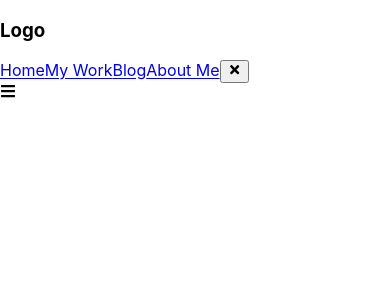
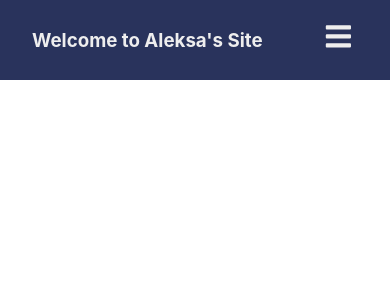
Before and after one commit to AleksaZatezalo/aleksazatezalo.com, a React (Create React App) app in the folder website/: page / in a window 390 px wide. Shown: the top 300 px of the page. Built offline with nearby package versions, Linux system fonts and the light colour scheme.

Commit message:
Navbar complete.

```diff
--- /dev/null
+++ b/website/src/Components/Navbar/Navbar.css
@@ -0,0 +1,84 @@
+*{
+    padding: 0;
+    margin: 0;
+    box-sizing: border-box;
+
+}
+
+:root{
+    --mainColor: #29335C;
+    --mainColorLight: #5767aa;
+    --secondaryColor: #DB2B39;
+    --textColor: #eee;
+}
+
+header{
+    display: flex;
+    align-items: center;
+    justify-content: space-between;
+    height: 80px;
+    padding: 0 2rem;
+    background-color: var(--mainColor);
+    color: var(--textColor);
+}
+
+nav a {
+    margin: 0 2rem;
+    color: var(--textColor);
+    text-decoration: none;
+}
+
+nav a:hover {
+    margin: 0 2rem;
+    color: var(--secondaryColor);
+    text-decoration: none;
+}
+
+header .nav-btn {
+    padding: 5px;
+    cursor: pointer;
+    background: transparent;
+    border: none;
+    outline: none;
+    color: var(--textColor);
+    visibility: hidden;
+    opacity: 0;
+    font-size: 1.8rem;
+}
+
+@media only screen and (max-width: 1024px) {
+    header .nav-btn {
+        visibility: visible;
+        opacity: 1;
+    }
+
+    header nav{
+        position: fixed;
+        top: 0;
+        left: 0;
+        height: 100%;
+        width: 100%;
+        display: flex;
+        align-items: center;
+        justify-content: center;
+        gap: 1.5rem;
+        background-color: var(--mainColor);
+        transition: 1s;
+        transform: translateY(-100vh);
+        flex-direction: column;
+    }
+
+    header .responsive_nav{
+        transform: none;
+    }
+
+    nav .nav-close-btn {
+        position: absolute;
+        top: 2rem;
+        right: 2rem;
+    }
+
+    nav a{
+        font-size: 1.5rem;
+    }
+}
--- a/website/src/Components/Navbar/Navbar.js
+++ b/website/src/Components/Navbar/Navbar.js
@@ -1,19 +1,28 @@
+import {useRef} from "react";
 import {FaBars, FaTimes} from "react-icons/fa";
+import"./Navbar.css";
 
 function Navbar() {
+    const navRef = useRef();
+    const showNavBar = () => {
+        navRef.current.classList.toggle("responsive_nav");
+    }
+
     return (
         <header>
-            <h3>Logo</h3>
-            <nav>
+            <h3>Welcome to Aleksa's Site</h3>
+            <nav ref={navRef}>
                 <a href ="/#">Home</a>
                 <a href ="/#">My Work</a>
                 <a href ="/#">Blog</a>
                 <a href ="/#">About Me</a>
-                <button>
+                <button className="nav-btn nav-close-btn" onClick={showNavBar}>
                     <FaTimes/>
                 </button>
             </nav>
-            <FaBars/>
+            <button className="nav-btn" onClick={showNavBar}>
+                <FaBars/>
+            </button>
         </header>
     );
 }
```
